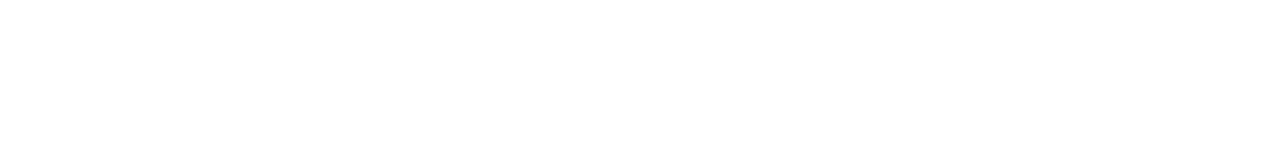
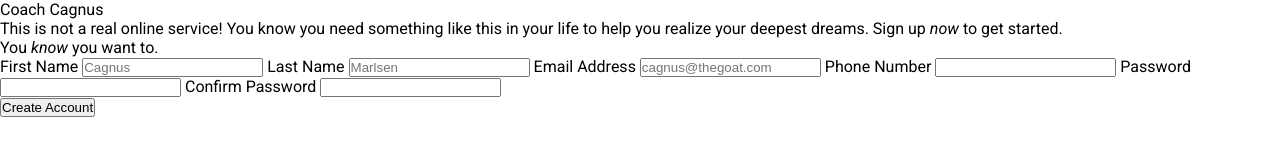
Before and after one commit to ErreurDeSyntaxe/foundations-sign-up-form, a plain HTML site: page index.html in a window 1280 px wide. Drawn offline with Linux system fonts and the light colour scheme.

Commit message:
Add form inputs & hmtl strctr

```diff
--- a/index.html
+++ b/index.html
@@ -5,8 +5,41 @@
     <meta name="viewport" content="width=device-width, initial-scale=1.0">
     <title>Sing Up Now</title>
     <link rel="stylesheet" href="style.css">
+    <link rel="preconnect" href="https://fonts.googleapis.com">
+    <link rel="preconnect" href="https://fonts.gstatic.com" crossorigin>
+    <link
+        href="https://fonts.googleapis.com/css2?family=Roboto:ital,wght@0,100;0,300;0,400;0,500;0,700;0,900;1,100;1,300;1,400;1,500;1,700;1,900&display=swap"
+        rel="stylesheet">
 </head>
 <body>
+    <div class="decoration">
+        <!-- <img src="./images/background-knight.png" alt="A Knight (the chess piece) in Mandala pattern with bright colors, created by MidJourney v 4"> -->
+        <div class="banner">Coach Cagnus</div>
+    </div>
+    <main>
+        <p>This is not a real online service! You know you need something like this in your life to help you realize your deepest dreams. Sign up <em>now</em> to get started.</p>
+        <p>You <em>know</em> you want to.</p>
 
+        <div class="forms">
+            <label for="first_name">First Name</label>
+            <input type="text" id="first_name" placeholder="Cagnus" minlength="2" maxlength="20">
+
+            <label for="last_name">Last Name</label>
+            <input type="text" id="last_name" placeholder="Marlsen" minlength="2" maxlength="20">
+
+            <label for="user_email">Email Address</label>
+            <input type="email" name="email" id="user_email" placeholder="cagnus@thegoat.com">
+
+            <label for="phone_number">Phone Number</label>
+            <input type="tel" id="phone_number" name="phone_number">
+
+            <label for="create_password">Password</label>
+            <input type="password" id="create_password" name="password1" minlength="8" maxlength="16">
+
+            <label for="confirm_password">Confirm Password</label>
+            <input type="password" id="confirm_password" name="password2" minlength="8" maxlength="16">
+        </div>
+        <button id="submit-button" type="submit">Create Account</button>
+    </main>
 </body>
 </html>
--- a/style.css
+++ b/style.css
@@ -0,0 +1,15 @@
+* {
+    box-sizing: border-box;
+    margin: 0;
+    padding: 0;
+}
+
+*,
+*::before,
+*::after {
+    box-sizing: inherit;
+}
+
+html {
+    font-family: Roboto, 'Times New Roman', Times, serif;
+}
```
Also changed, not shown: images/background-king1.png (added), images/background-king2.png (added), images/background-king3.png (added), 2 other files.
